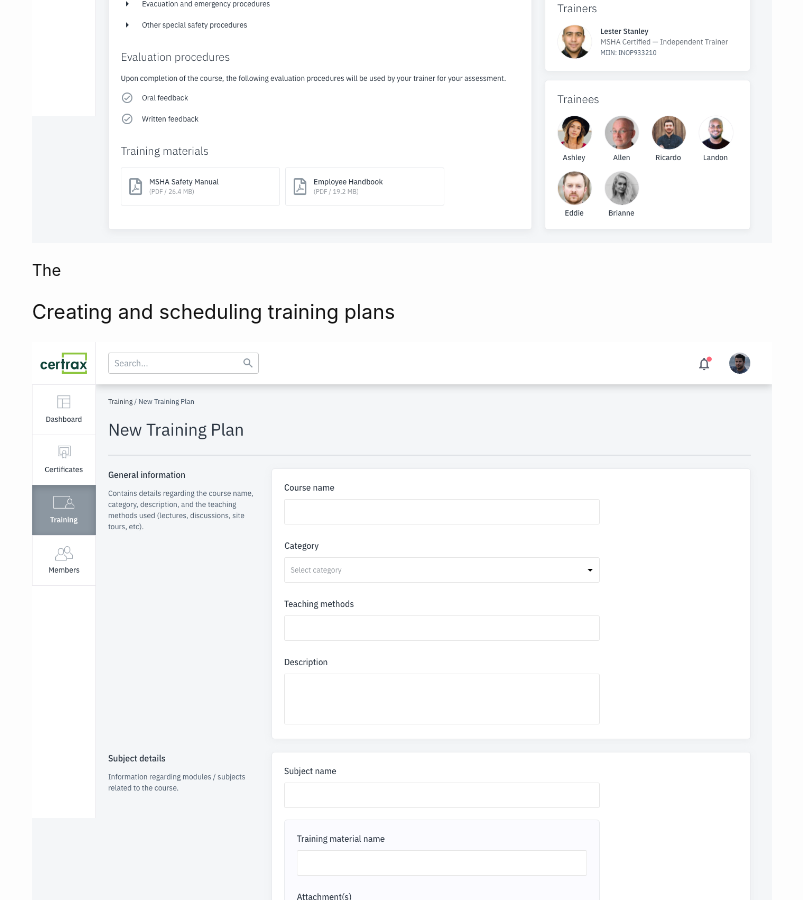
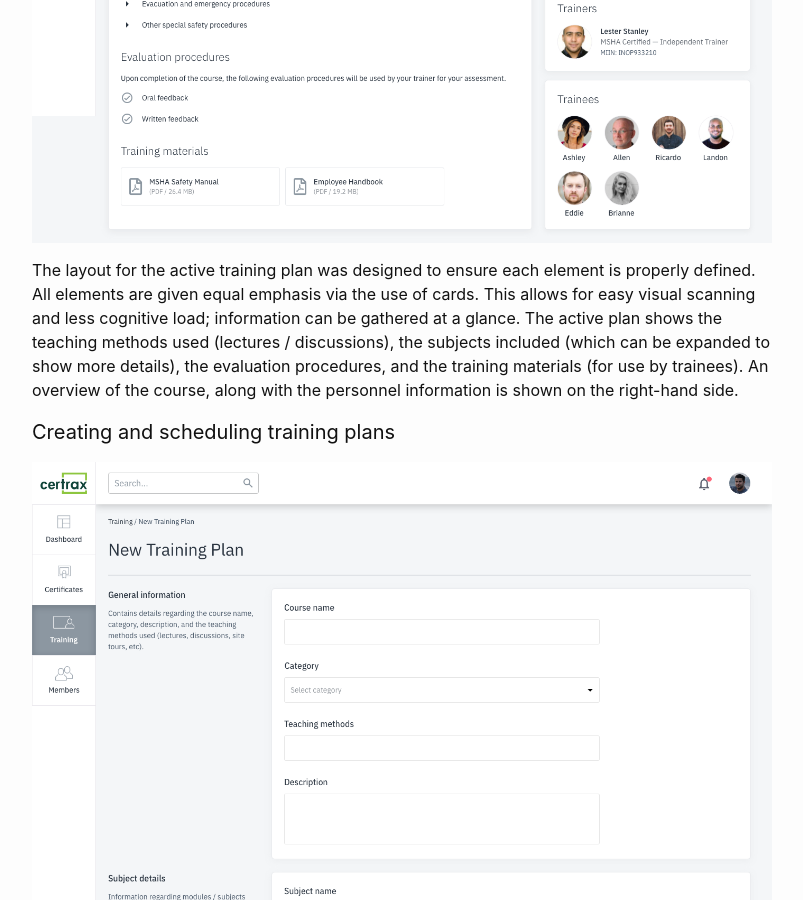
Before and after one commit to anithvishwanath/anithvishwanath.github.io, a Jekyll site: the page built from _posts/2019-06-07-certrax.markdown, in a window 1280 px wide and 900 px high, scrolled down 3344 px. Shown: the whole window, without its empty margins (238-1041 px from the left). Built offline with Jekyll 4.4.1, drawn with Linux system fonts in a browser that asks for light colours.

Commit message:
Update 2019-06-07-certrax.markdown

```diff
--- a/_posts/2019-06-07-certrax.markdown
+++ b/_posts/2019-06-07-certrax.markdown
@@ -55,9 +55,9 @@ The interface was going to make use of the existing layout and structure, with c
 
 For example, the blue header for the cards in the screen above indicates active training plans. These plans also have a progress bar tracking the course progression. Similar colours have been chosen to indicate different states; grey for unscheduled training plans, and yellow for those pending approval. This is a deliberate design decision, instead of being more explicit via the use of labels / tags, which have been repurposed to show the teaching methods used for the courses as seen in the active training module screen below.
 
-![Active training module view](/images/ct/active_training_module1x.png)
+![Active training plan view](/images/ct/active_training_module1x.png)
 
-The
+The layout for the active training plan was designed to ensure each element is properly defined. All elements are given equal emphasis via the use of cards. This allows for easy visual scanning and less cognitive load; information can be gathered at a glance. The active plan shows the teaching methods used (lectures / discussions), the subjects included (which can be expanded to show more details), the evaluation procedures, and the training materials (for use by trainees). An overview of the course, along with the personnel information is shown on the right-hand side.
 
 #### Creating and scheduling training plans
 
```
